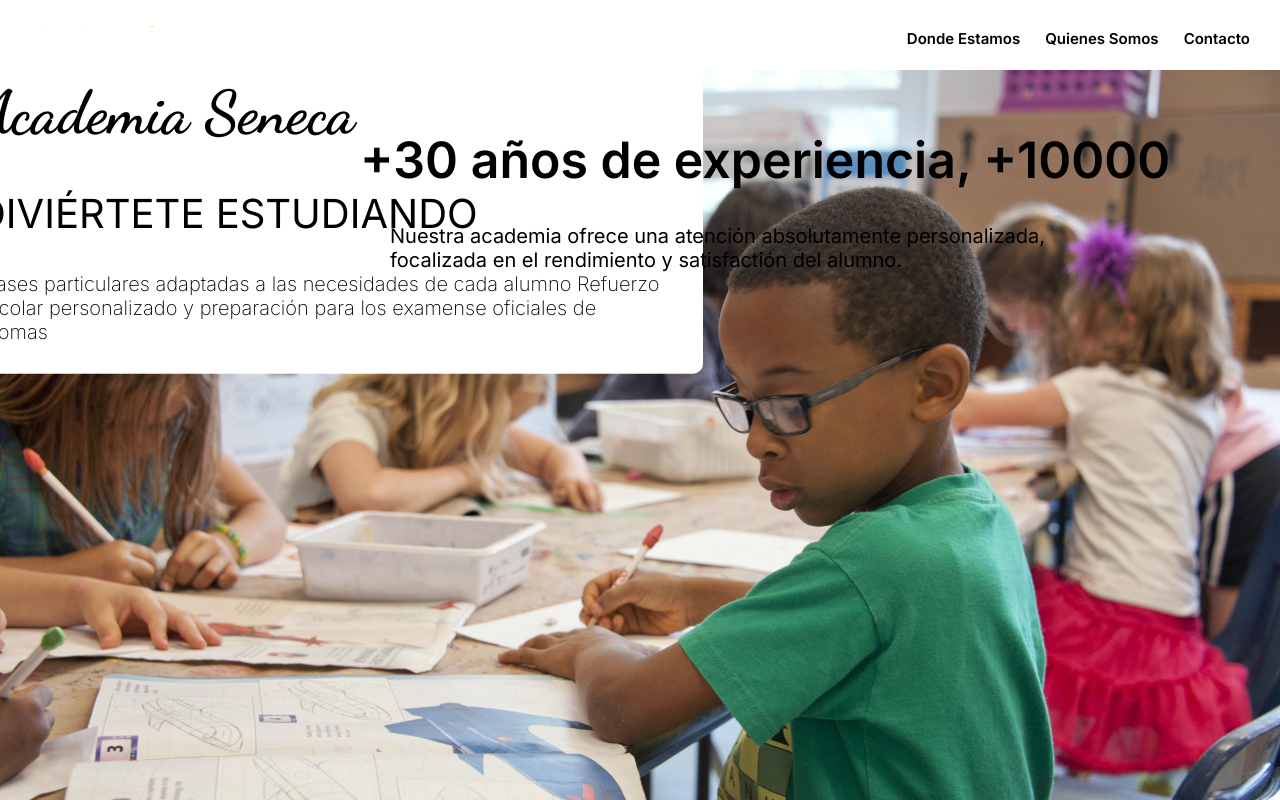
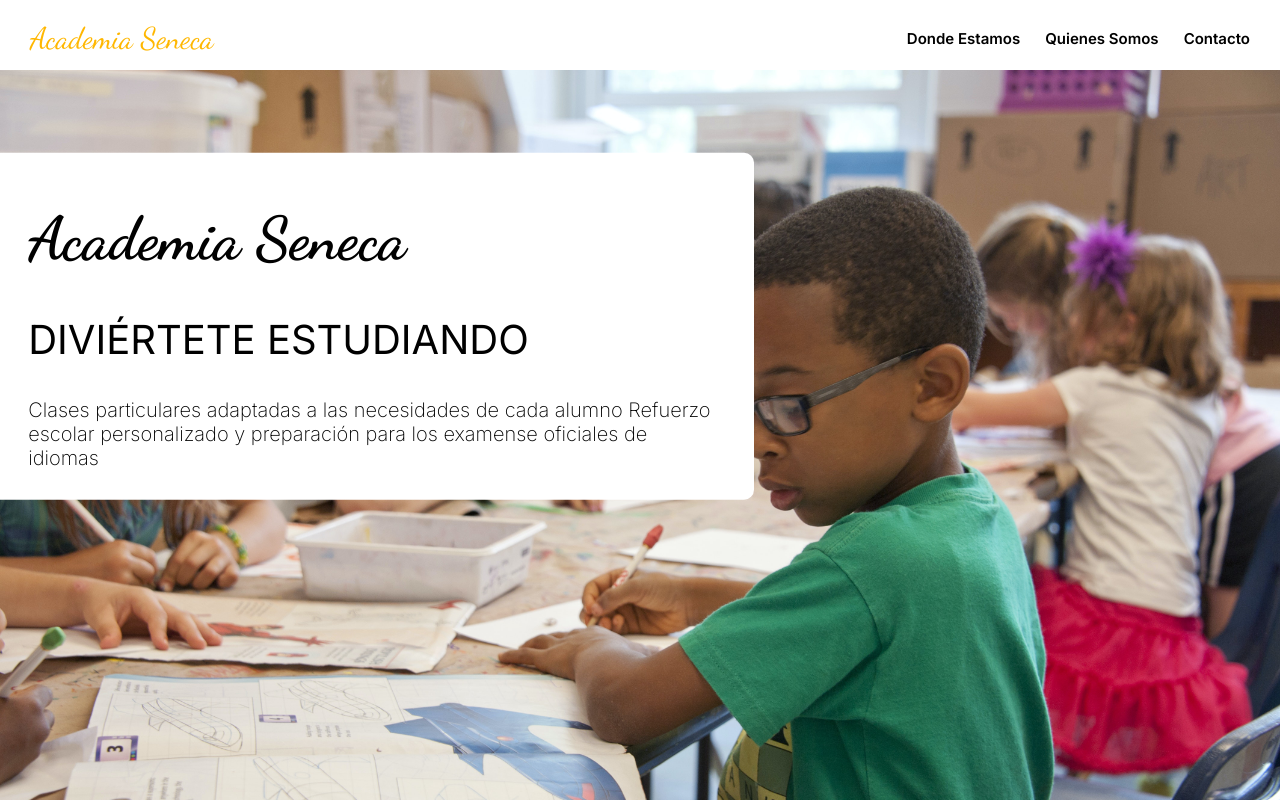
Before and after one commit to MikelGV/acadseneca, a Next.js app: page / in a window 1280 px wide. Built offline with nearby package versions, Linux system fonts and the light colour scheme.

Commit message:
added stilying

```diff
--- a/styles/Home.module.css
+++ b/styles/Home.module.css
@@ -1,29 +1,30 @@
 .main {
-  min-height: 100vh;
   display: flex;
   flex-direction: column;
   justify-content: space-between;
   align-items: center;
 }
 
-.mainWrapper {
+.imgWrapper {
   position: relative;
   text-align: center;
+  max-height: 80vh;
 }
 
 
 .mainImg {
-  height: 65%;
+  height: 100%;
   width: 100%;
   object-fit: cover;
   object-position: 20%;
+  overflow: hidden;
 }
 
 .centered {
   position: absolute;
   padding: 10px 40px;
-  top: 25%;
-  left: 25%;
+  top: 40%;
+  left: 29%;
   transform: translate(-50%, -50%);
   background-color: white;
   border-radius: 10px;
@@ -51,9 +52,9 @@
 
 
 .experience {
-  position: absolute;
-  padding: 10px 40px;
-  left: 25%;
+  text-align: center;
+  margin-bottom: 10vh;
+
 }
 
 .expTitle {
@@ -66,3 +67,42 @@
   width: 686px;
   margin-left: 30px;
 }
+
+.aboutWrapper {
+  display: grid;
+  grid-template-columns: auto auto auto;
+  padding: 10px;
+  margin-bottom: 20vh;
+
+}
+
+.aboutLeft {
+  margin-left: 30vh;
+}
+
+.leftImg{
+  width: 69%;
+  border-radius: 10px;
+}
+
+.leftText {
+  width: 476px;
+  font-size: 20px;
+  text-align: left;
+}
+
+.aboutRight {
+  margin-left: 10px;
+}
+
+.rightImg{
+  width: 69%;
+  border-radius: 10px;
+}
+
+.rightText {
+  width: 476px;
+
+  font-size: 20px;
+  text-align: left;
+}
```
